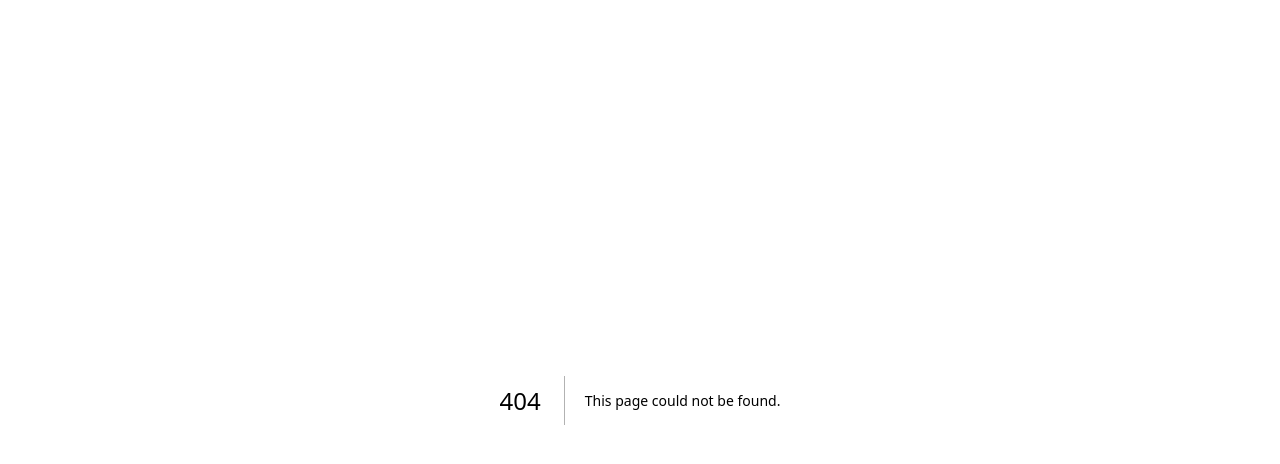
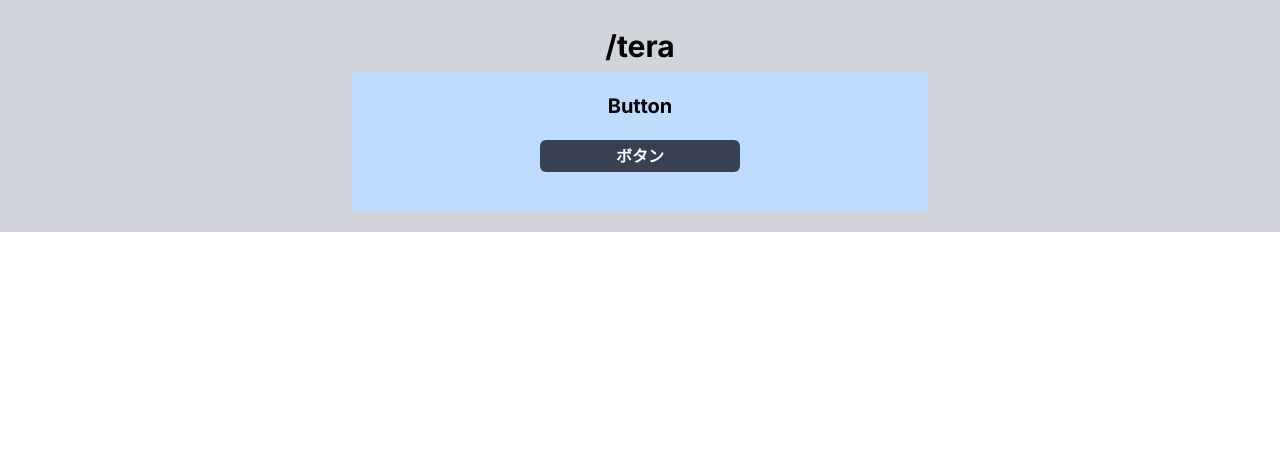
Before and after one commit to NaNka2Crow/chousei, a Next.js app: page /tera in a window 1280 px wide. Before the commit this address had no page. Shown: the top 464 px of the page. Built offline with nearby package versions, Linux system fonts and the light colour scheme.

Commit message:
ボタンコンポーネント

```diff
--- /dev/null
+++ b/src/app/tera/page.tsx
@@ -0,0 +1,23 @@
+import Button from "@/components/button";
+import { MouseEventHandler } from "react";
+
+export default function Home() {
+  const handleClickButton: MouseEventHandler<HTMLButtonElement> = (event) => {
+    event.preventDefault();
+    console.log("clicked");
+  };
+
+  return (
+    <>
+      <main className="flex flex-col items-center bg-gray-300 px-5 py-5">
+        <h1 className="my-2 text-3xl font-bold">/tera</h1>
+        <section className="flex w-full max-w-xl flex-col items-center bg-blue-200 px-10 py-5">
+          <h2 className="my text-xl font-bold">Button</h2>
+          <Button onClick={handleClickButton} className="my-5 max-w-[200px]">
+            ボタン
+          </Button>
+        </section>
+      </main>
+    </>
+  );
+}
--- /dev/null
+++ b/src/components/button.tsx
@@ -0,0 +1,18 @@
+import { ComponentProps, FC } from "react";
+
+type Props = ComponentProps<"button">;
+
+const Button: FC<Props> = ({ children, className }) => {
+  return (
+    <button
+      className={
+        "w-full rounded-md bg-gray-700 px-3 py-1 font-bold text-white hover:bg-gray-500 " +
+        className
+      }
+    >
+      {children}
+    </button>
+  );
+};
+
+export default Button;
```
